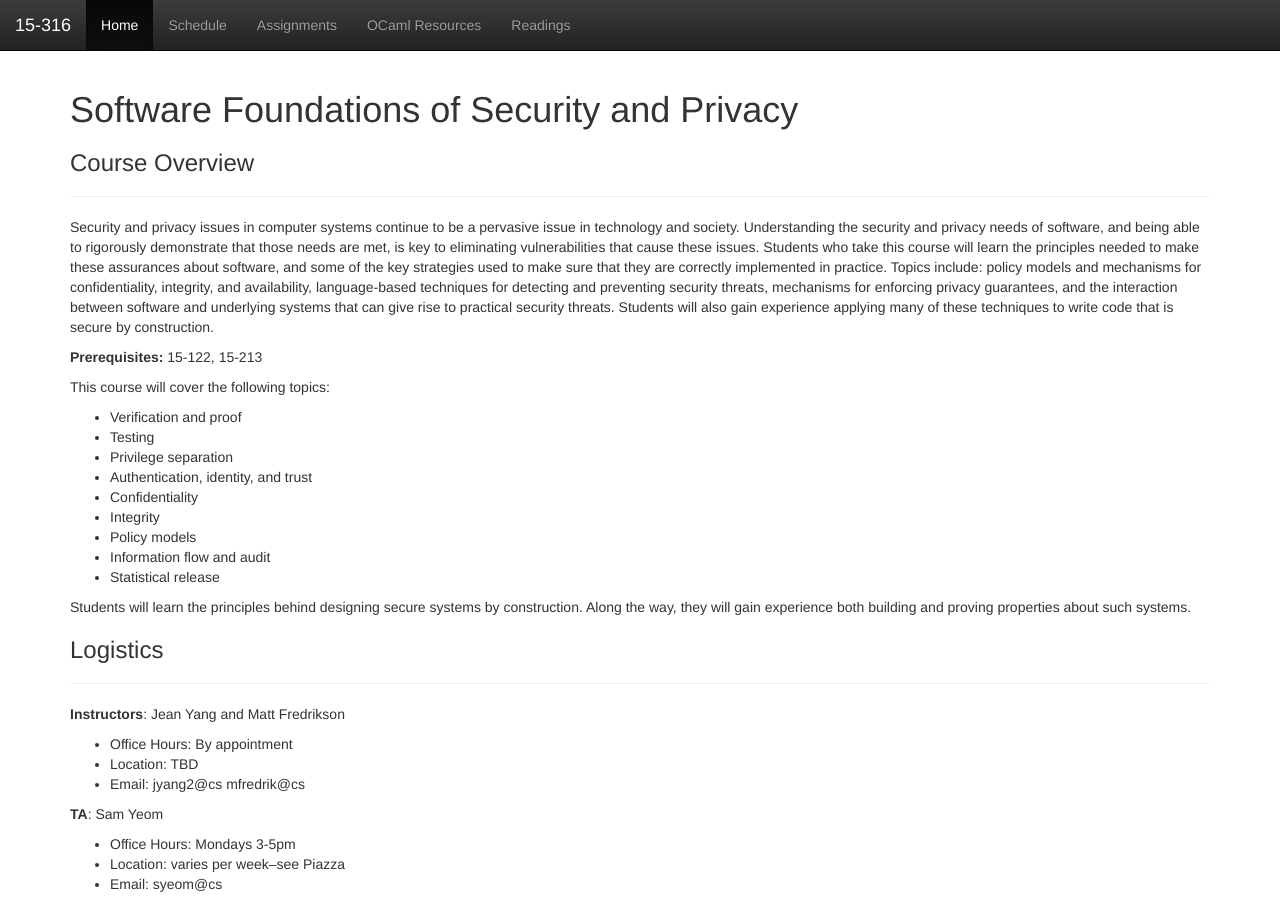
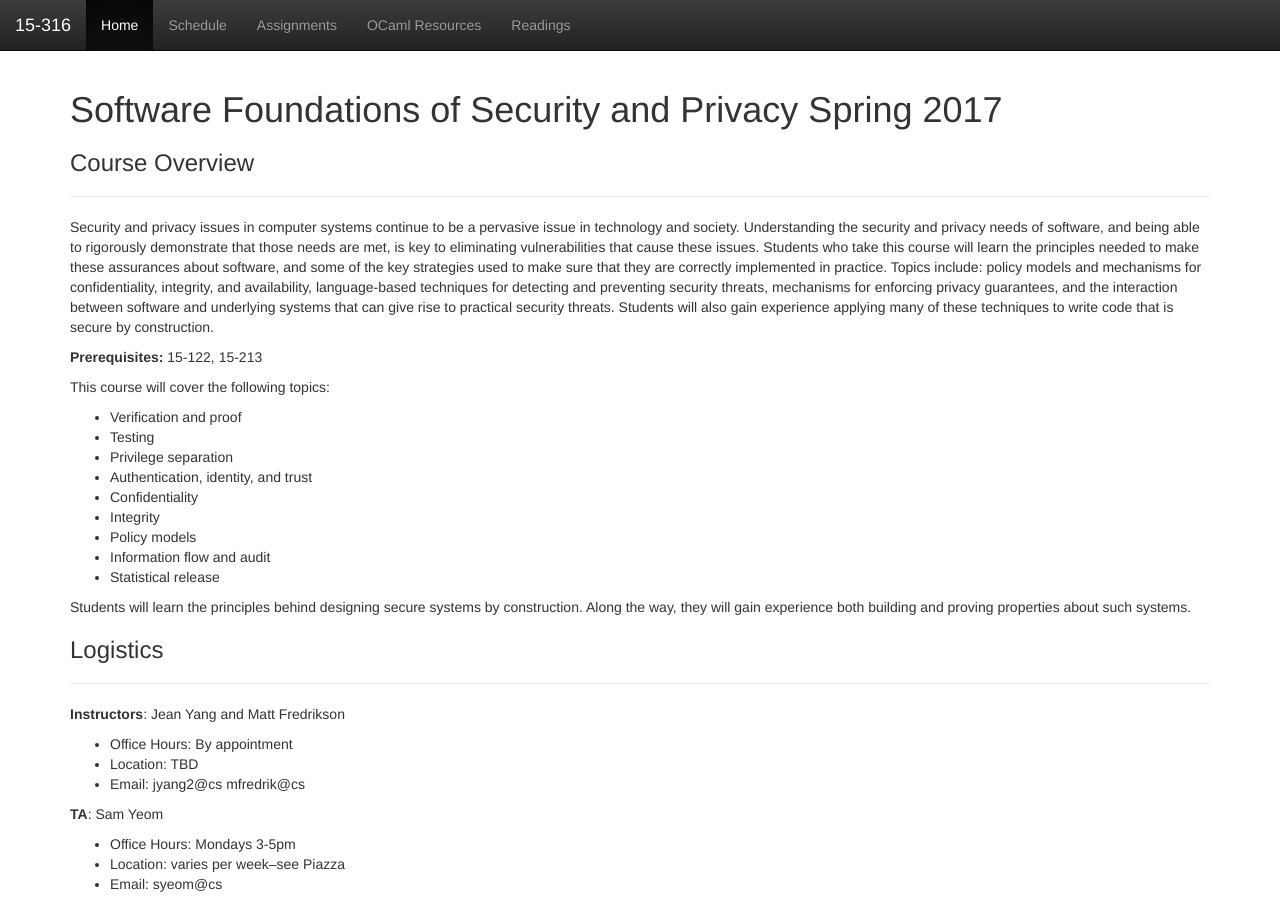
Before and after one commit to cmu-15-316/cmu-15-316.github.io, a Jekyll site: the page built from index.markdown, in a window 1280 px wide and 900 px high. Built offline with Jekyll 4.4.1, drawn with Linux system fonts in a browser that asks for light colours; nearby versions of some CDN libraries; our own code applies the rules of GitHub Pages for plain Markdown files.

```diff
--- a/index.markdown
+++ b/index.markdown
@@ -7,7 +7,7 @@ navname: home
 permalink: /
 ---
 
-# Software Foundations of Security and Privacy
+# Software Foundations of Security and Privacy Spring 2017
 
 ### Course Overview
 
```
